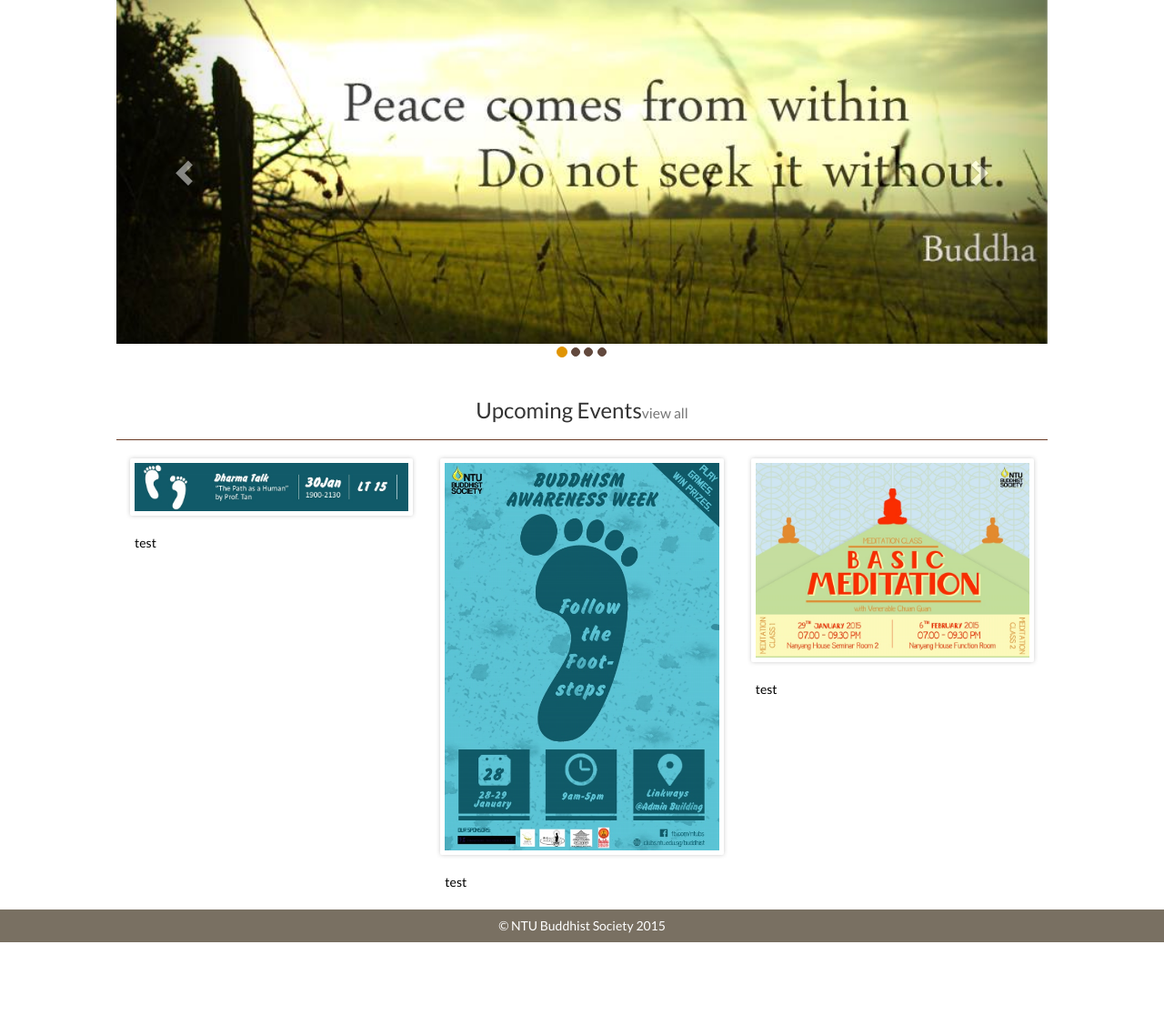
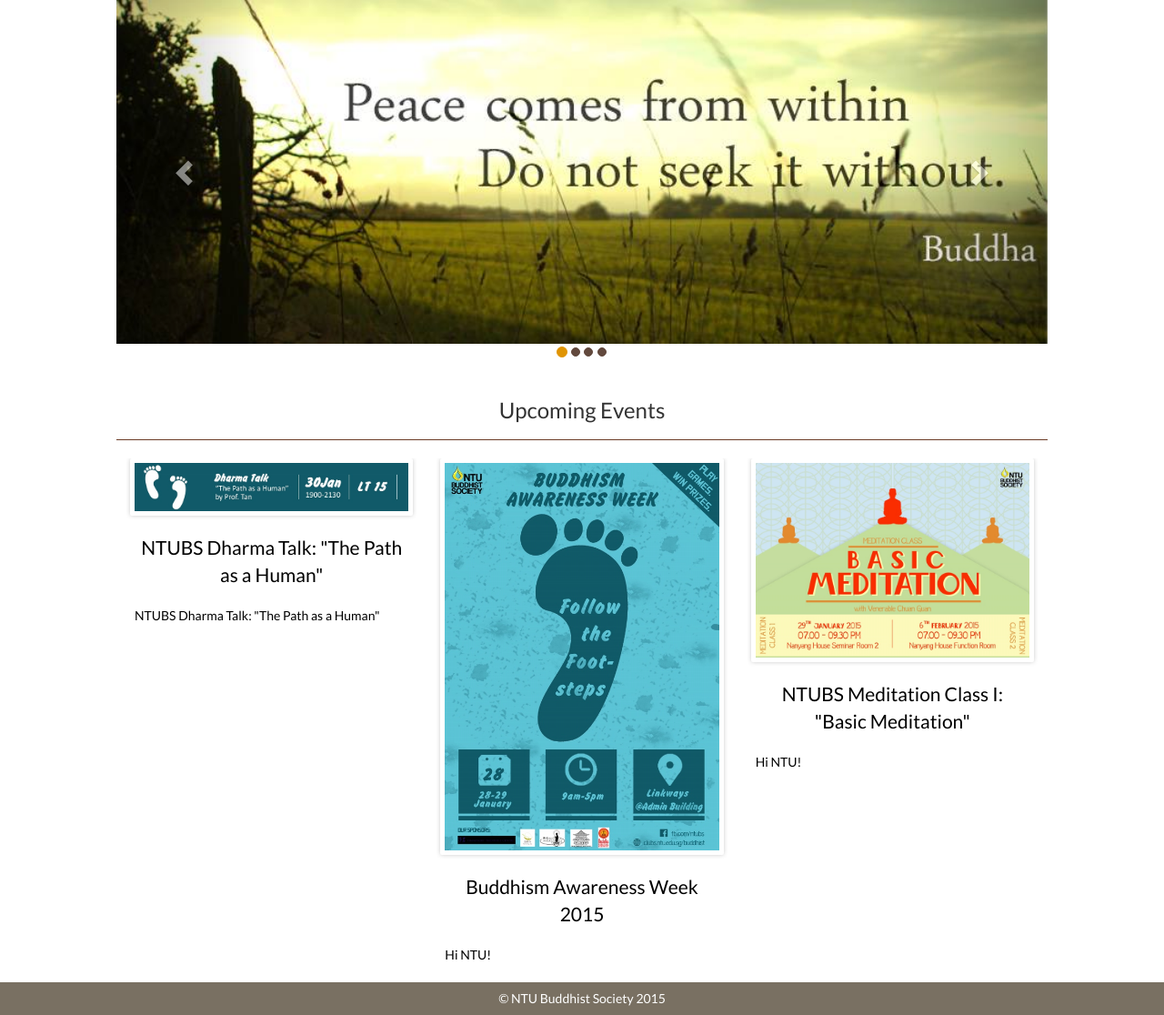
Before and after one commit to pciang/NTUBS-Website, a PHP site: page / in a window 1280 px wide. Shown: the part 361-1477 px from the top of the page at 91% size. Before the commit the page ends 1397 px from the top, so only its background shows below. Run offline with PHP 8.4, Linux system fonts and the light colour scheme.

Commit message:
Imperfect replica of upcoming events

```diff
--- a/css/style.css
+++ b/css/style.css
@@ -5,9 +5,20 @@ body{
 /*
 	Negate Bootstrap padding-left-right 15px
 */
-.col-condensed > [class*="col-"]{
+.col-condensed > [class*="col-"] {
 	padding-left: 0 !important;
 	padding-right: 0 !important;
+}
+
+/*
+	Force all cols equal in height
+	http://stackoverflow.com/a/19695851
+*/
+.col-equal {
+	overflow: hidden !important;
+} .col-equal > [class*="col-"] {
+	margin-bottom: -9999px;
+	padding-bottom: 9999px;
 }
 
 /*
@@ -238,24 +249,99 @@ footer {
 }
 
 /*
+ * This part onward contains the CSS for image button in Upcoming Events section found in home.php
+ *
+ */
+
+/*
 	A clever workaround for :link, :hover, :active, :visited
 	http://stackoverflow.com/questions/3950322/how-to-select-all-a-pseudo-classes-in-css
 */
-body #_body .link-wrap-img {
+body .link-img {
 	display: block;
 	color: #000;
 	text-decoration: none;
 }
 
-.link-wrap-img > .link-wrap-img-desc {
+.link-img > .link-img-holder {
+	position: relative;
+	margin-bottom: 20px;
+}
+
+.link-img > .link-img-holder > .link-img-popup {
+	position: absolute;
+	top: 0;
+	left: 0;
+	width: 100%;
+	height: 100%;
+
+	background-color: rgba(0, 0, 0, 0);
+	transition: background-color 0.5s;
+}
+
+.link-img > .link-img-holder > .link-img-popup > button {
+	display: none;
+
+	/*
+		Reset button's property
+	*/
+	outline: none;
+	border: none;
+	margin: 0;
+	padding: 0;
+	background: none;
+}
+
+.link-img > .link-img-holder:hover > .link-img-popup {
+	display: block;
+	background-color: rgba(0, 0, 0, 0.25);
+}
+
+.link-img > .link-img-holder:hover > .link-img-popup > button {
+	display: block;
+	box-sizing: border-box;
+
+	color: #fff;
+	border-bottom: 3px solid #C88401;
+	border-top: 3px solid #F6A201;
+	border-left: 3px solid #F6A201;
+	border-right: 3px solid #C88401;
+
+	background-color: #E09402;
+	margin: 0 auto;
+	padding: 0 auto;
+
+	width: 120px;
+	height: 35px;
+	line-height: 29px;
+	margin-top: -17px;
+	margin-left: -60px;
+
+	position: absolute;
+	top: 50%;
+	left: 50%;
+}
+
+.link-img > .link-img-title {
+	padding: 0 5px;
+	margin-bottom: 20px;
+	font-size: 1.5em;
+	text-align: center;
+}
+
+.link-img > .link-img-desc {
 	padding: 0 5px 5px;
 }
 
-.link-wrap-img > img {
+.link-img > .link-img-holder > img {
 	padding: 5px;
 	background-color: #fff;
 	border: none;
 	border-radius: 2px;
 	box-shadow: 0px 0px 5px #ccc;
-	margin-bottom: 20px;
 }
+
+/*
+ * This is the end of image button part in the Upcoming Events section in home.php
+ *
+ */
--- a/page/home.php
+++ b/page/home.php
@@ -58,26 +58,47 @@
 </div>
 <div class="row">
 	<div class="page-header">
-		<h3 class="text-center">Upcoming Events<small>view all</small></h3>
+		<h3 class="text-center">Upcoming Events</h3>
+	</div>
+</div>
+<div class="row col-equal">
+	<div class="col-sm-4">
+		<a class="link-img" href="">
+			<div class="link-img-holder">
+				<img class="img-responsive" src="img/event.jpg" />
+				<div class="link-img-popup">
+					<button>Read more</button>
+				</div>
+			</div>
+			<div class="link-img-title">NTUBS Dharma Talk: "The Path as a Human"</div>
+			<div class="link-img-desc">NTUBS Dharma Talk: "The Path as a Human"</div>
+		</a>
+	</div>
+	<div class="col-sm-4">
+		<a class="link-img" href="">
+			<div class="link-img-holder">
+				<img class="img-responsive" src="img/event3.jpg" />
+				<div class="link-img-popup">
+					<button>Read more</button>
+				</div>
+			</div>
+			<div class="link-img-title">Buddhism Awareness Week 2015</div>
+			<div class="link-img-desc">Hi NTU!</div>
+		</a>
+	</div>
+	<div class="col-sm-4">
+		<a class="link-img" href="">
+			<div class="link-img-holder">
+				<img class="img-responsive" src="img/event2.jpg" />
+				<div class="link-img-popup">
+					<button>Read more</button>
+				</div>
+			</div>
+			<div class="link-img-title">NTUBS Meditation Class I: "Basic Meditation"</div>
+			<div class="link-img-desc">Hi NTU!</div>
+		</a>
 	</div>
 </div>
 <div class="row">
-	<div class="col-sm-4">
-		<a class="link-wrap-img" href="">
-			<img class="img-responsive" src="img/event.jpg" />
-			<div class="link-wrap-img-desc">test</div>
-		</a>
-	</div>
-	<div class="col-sm-4">
-		<a class="link-wrap-img" href="">
-			<img class="img-responsive" src="img/event3.jpg" />
-			<div class="link-wrap-img-desc">test</div>
-		</a>
-	</div>
-	<div class="col-sm-4">
-		<a class="link-wrap-img" href="">
-			<img class="img-responsive" src="img/event2.jpg" />
-			<div class="link-wrap-img-desc">test</div>
-		</a>
-	</div>
+
 </div>
```
